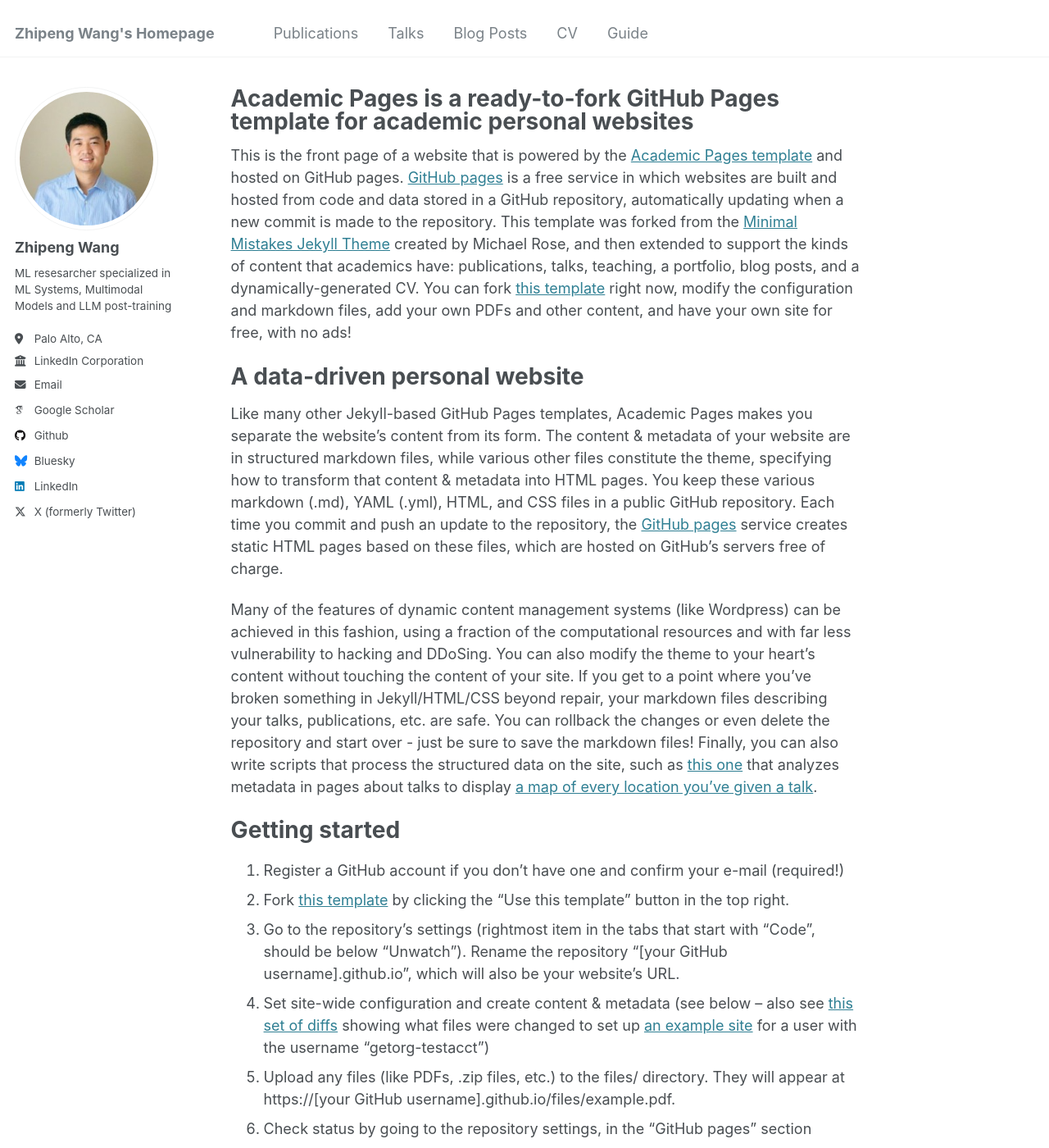
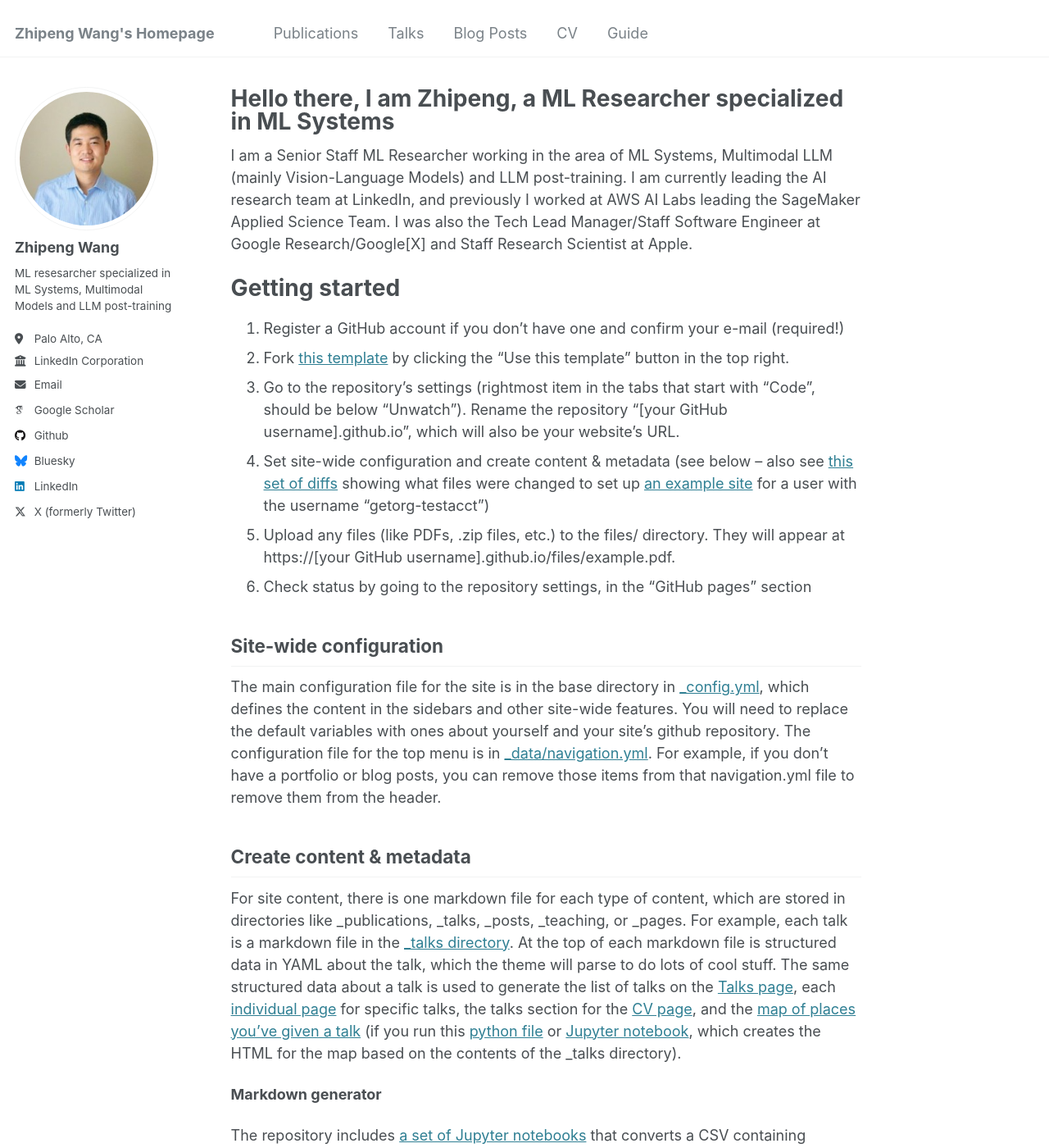
Before and after one commit to fcbayernwzp/fcbayernwzp.github.io, a Jekyll site: the page built from _pages/about.md, in a window 1280 px wide and 1400 px high. Shown: the whole window at 82% size. Built offline with Jekyll 4.4.1, drawn with Linux system fonts in a browser that asks for light colours; some web fonts are replaced.

Commit message:
Modified about.md to add personal information.

```diff
--- a/_pages/about.md
+++ b/_pages/about.md
@@ -1,19 +1,14 @@
 ---
 permalink: /
-title: "Academic Pages is a ready-to-fork GitHub Pages template for academic personal websites"
+title: "Hello there, I am Zhipeng, a ML Researcher specialized in ML Systems"
+excerpt: "About me"
 author_profile: true
 redirect_from:
   - /about/
   - /about.html
 ---
 
-This is the front page of a website that is powered by the [Academic Pages template](https://github.com/academicpages/academicpages.github.io) and hosted on GitHub pages. [GitHub pages](https://pages.github.com) is a free service in which websites are built and hosted from code and data stored in a GitHub repository, automatically updating when a new commit is made to the repository. This template was forked from the [Minimal Mistakes Jekyll Theme](https://mmistakes.github.io/minimal-mistakes/) created by Michael Rose, and then extended to support the kinds of content that academics have: publications, talks, teaching, a portfolio, blog posts, and a dynamically-generated CV. You can fork [this template](https://github.com/academicpages/academicpages.github.io) right now, modify the configuration and markdown files, add your own PDFs and other content, and have your own site for free, with no ads!
-
-A data-driven personal website
-======
-Like many other Jekyll-based GitHub Pages templates, Academic Pages makes you separate the website's content from its form. The content & metadata of your website are in structured markdown files, while various other files constitute the theme, specifying how to transform that content & metadata into HTML pages. You keep these various markdown (.md), YAML (.yml), HTML, and CSS files in a public GitHub repository. Each time you commit and push an update to the repository, the [GitHub pages](https://pages.github.com/) service creates static HTML pages based on these files, which are hosted on GitHub's servers free of charge.
-
-Many of the features of dynamic content management systems (like Wordpress) can be achieved in this fashion, using a fraction of the computational resources and with far less vulnerability to hacking and DDoSing. You can also modify the theme to your heart's content without touching the content of your site. If you get to a point where you've broken something in Jekyll/HTML/CSS beyond repair, your markdown files describing your talks, publications, etc. are safe. You can rollback the changes or even delete the repository and start over - just be sure to save the markdown files! Finally, you can also write scripts that process the structured data on the site, such as [this one](https://github.com/academicpages/academicpages.github.io/blob/master/talkmap.ipynb) that analyzes metadata in pages about talks to display [a map of every location you've given a talk](https://academicpages.github.io/talkmap.html).
+I am a Senior Staff ML Researcher working in the area of ML Systems, Multimodal LLM (mainly Vision-Language Models) and LLM post-training. I am currently leading the AI research team at LinkedIn, and previously I worked at AWS AI Labs leading the SageMaker Applied Science Team. I was also the Tech Lead Manager/Staff Software Engineer at Google Research/Google[X] and Staff Research Scientist at Apple.
 
 Getting started
 ======
```
